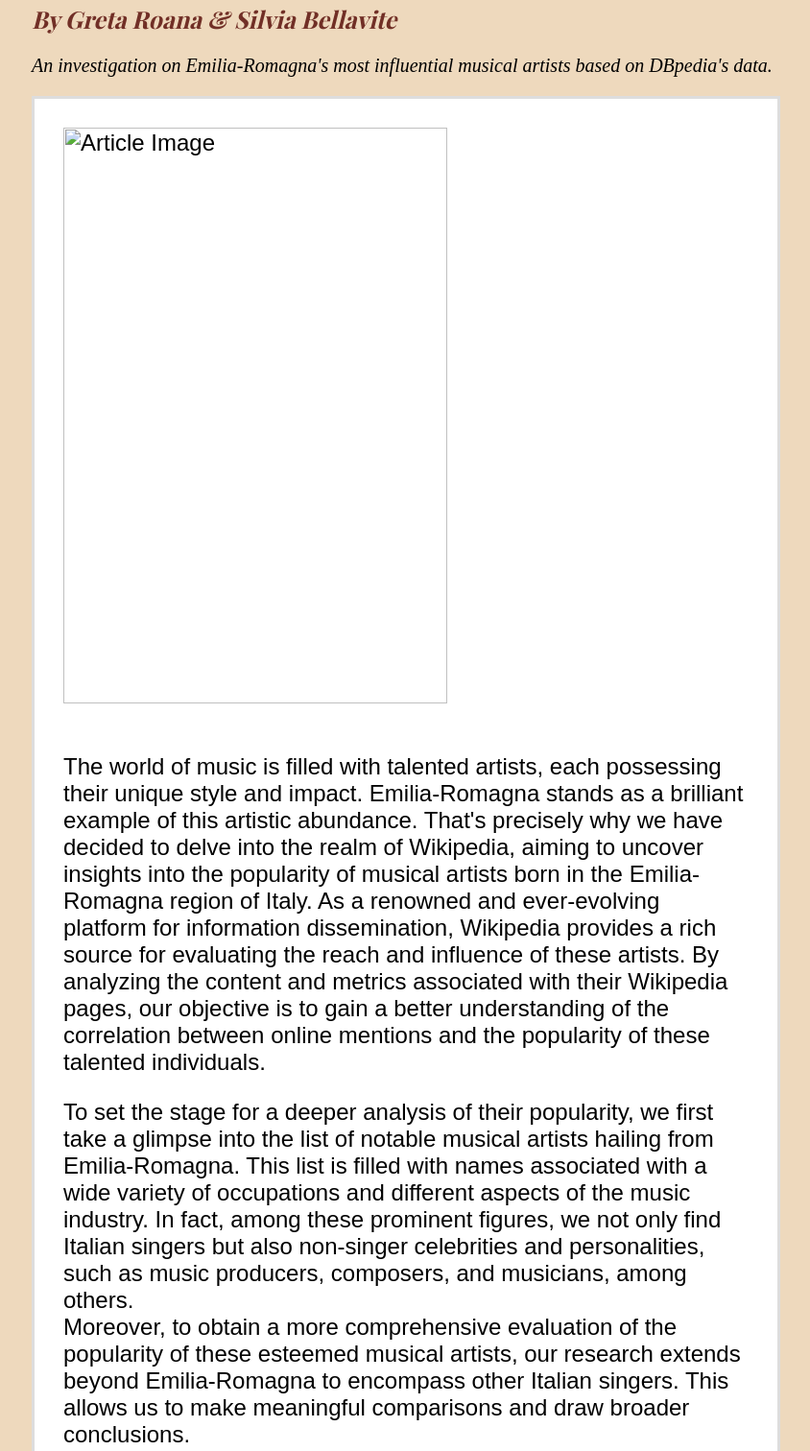
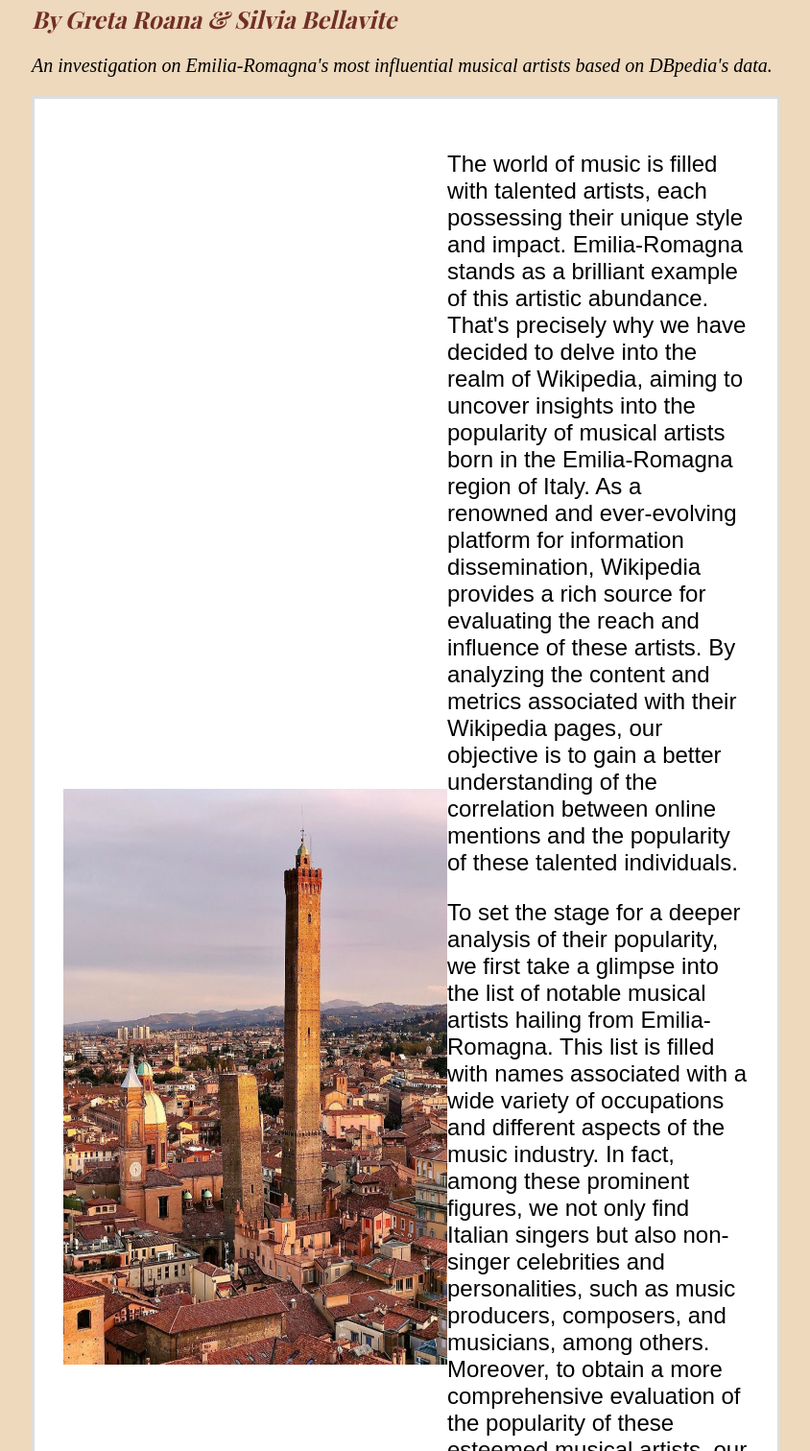
Before and after one commit to uniboITS/First-story, a plain HTML site: page index.html in a window 1280 px wide. Shown: the part 135-1647 px from the top of the page at 96% size, without its empty margins (267-1111 px from the left). Drawn offline with nearby package versions, Linux system fonts and the light colour scheme.

Commit message:
Update index.html

```diff
--- a/index.html
+++ b/index.html
@@ -169,9 +169,9 @@ footer {
 
 
   <div class="article">
+    <div class="image-article">
+      <img src="Torre-asinelli.jpg" alt="Article Image" width="400" height="600"><br><br>  </div>
     <div class="article-text">
-      <div class="image-article">
-      <img src="Torre-asinelli" alt="Article Image" width="400" height="600"><br><br>  </div>
       <p>The world of music is filled with talented artists, each possessing their unique style and impact. Emilia-Romagna stands as a brilliant example of this artistic abundance. That's precisely why we have decided to delve into the realm of Wikipedia, aiming to uncover insights into the popularity of musical artists born in the Emilia-Romagna region of Italy. As a renowned and ever-evolving platform for information dissemination, Wikipedia provides a rich source for evaluating the reach and influence of these artists. By analyzing the content and metrics associated with their Wikipedia pages, our objective is to gain a better understanding of the correlation between online mentions and the popularity of these talented individuals.</p>
 <p>To set the stage for a deeper analysis of their popularity, we first take a glimpse into the list of notable musical artists hailing from Emilia-Romagna. This list is filled with names associated with a wide variety of occupations and different aspects of the music industry. In fact, among these prominent figures, we not only find Italian singers but also non-singer celebrities and personalities, such as music producers, composers, and musicians, among others.</br>Moreover, to obtain a more comprehensive evaluation of the popularity of these esteemed musical artists, our research extends beyond Emilia-Romagna to encompass other Italian singers. This allows us to make meaningful comparisons and draw broader conclusions.</p>
 <p>In summary, through our investigation on Melody, we invite you to explore the popularity of musical artists, leveraging the wealth of information available on Wikipedia. In particular, by examining Wikipedia page lengths, mentions, and even festival participations, we gain valuable insights into the impact and recognition of these artists.</p>
```
